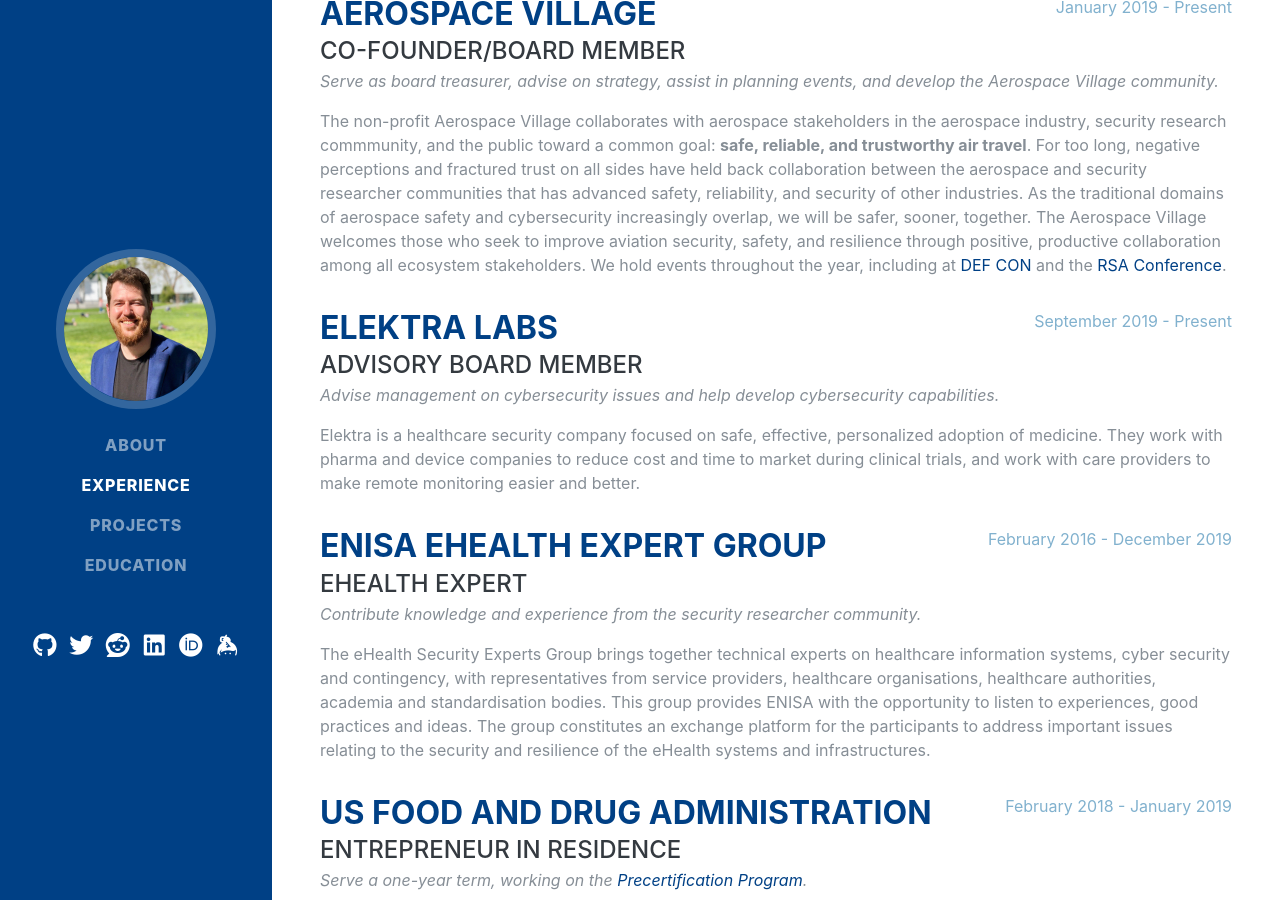
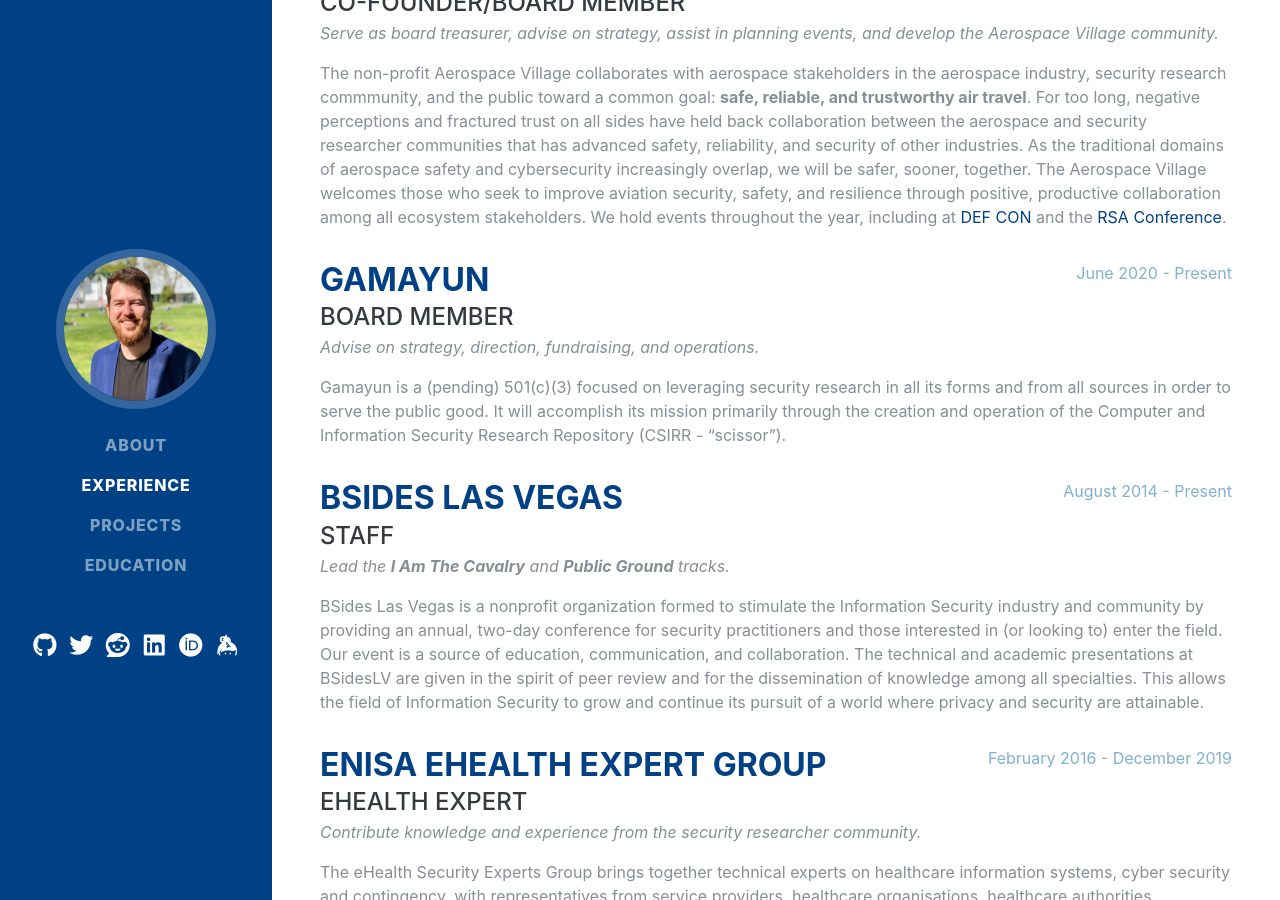
Before and after one commit to beauwoods/beauwoods.github.io, a Jekyll site: the page built from index.md, in a window 1280 px wide and 900 px high, scrolled down 2743 px. Built offline with Jekyll 4.4.1, drawn with Linux system fonts in a browser that asks for light colours; nearby versions of some CDN libraries; some web fonts are replaced; some of the changed text lies outside the part shown.

Commit message:
Update experience.yml
Add Gamayun
Rearrange experience

```diff
--- a/_data/experience.yml
+++ b/_data/experience.yml
@@ -14,14 +14,6 @@
   description: | # this will include new lines to allow paragraphs
     Dependance on connected technology is increasing faster than our ability to safeguard ourselves, in areas impacting human life, public safety, and (inter)national and economic security. *Where bits and bytes meet flesh and blood.* I Am The Cavalry is a global grassroots organization, working to ensure that connected technologies are worthy of the trust we place in them. Focused on healthcare, transportation, public infrastructure, and home IoT. Safer, sooner, together.
 
-- organization: BSides Las Vegas
-  link:        https://bsideslv.org
-  job_title:   Staff
-  dates:       August 2014 - Present
-  role_brief:  Lead the <b>I Am The Cavalry</b> and <b>Public Ground</b> tracks.
-  description: | # this will include new lines to allow paragraphs
-    BSides Las Vegas is a nonprofit organization formed to stimulate the Information Security industry and community by providing an annual, two-day conference for security practitioners and those interested in (or looking to) enter the field. Our event is a source of education, communication, and collaboration. The technical and academic presentations at BSidesLV are given in the spirit of peer review and for the dissemination of knowledge among all specialties. This allows the field of Information Security to grow and continue its pursuit of a world where privacy and security are attainable.
-
 - organization: Atlantic Council
   link:        https://atlanticcouncil.org
   job_title:   Deputy Director, Cyber Statecraft Initiative/Cyber Safety Innovation Fellow
@@ -29,6 +21,14 @@
   role_brief:  Inform industry and public policy about the most urgent cyber security issues impacting our world.
   description: | # this will include new lines to allow paragraphs
     The Atlantic Council promotes constructive leadership and engagement in international affairs based on the Atlantic Community’s central role in meeting global challenges. The Council provides an essential forum for navigating the dramatic economic and political changes defining the twenty-first century by informing and galvanizing its uniquely influential network of global leaders. Through the papers we write, the ideas we generate, and the communities we build, the Council shapes policy choices and strategies to create a more secure and prosperous world.
+
+- organization: Elektra Labs
+  link:        https://elektralabs.com
+  job_title:   Advisory Board Member
+  dates:       September 2019 - Present
+  role_brief:  Advise management on cybersecurity issues and help develop cybersecurity capabilities.
+  description: | # this will include new lines to allow paragraphs
+    Elektra is a healthcare security company focused on safe, effective, personalized adoption of medicine. They work with pharma and device companies to reduce cost and time to market during clinical trials, and work with care providers to make remote monitoring easier and better.
 
 - organization: Biohacking Village
   link:        https://villageb.io
@@ -54,13 +54,21 @@
   description: | # this will include new lines to allow paragraphs
     The non-profit Aerospace Village collaborates with aerospace stakeholders in the aerospace industry, security research commmunity, and the public toward a common goal: **safe, reliable, and trustworthy air travel**. For too long, negative perceptions and fractured trust on all sides have held back collaboration between the aerospace and security researcher communities that has advanced safety, reliability, and security of other industries. As the traditional domains of aerospace safety and cybersecurity increasingly overlap, we will be safer, sooner, together. The Aerospace Village welcomes those who seek to improve aviation security, safety, and resilience through positive, productive collaboration among all ecosystem stakeholders. We hold events throughout the year, including at [DEF CON](https://defcon.org) and the [RSA Conference](https://rsaconference.com).
 
-- organization: Elektra Labs
-  link:        https://elektralabs.com
-  job_title:   Advisory Board Member
-  dates:       September 2019 - Present
-  role_brief:  Advise management on cybersecurity issues and help develop cybersecurity capabilities.
+- organization: Gamayun
+  link:        https://gamayun.org
+  job_title:   Board Member
+  dates:       June 2020 - Present
+  role_brief:  Advise on strategy, direction, fundraising, and operations.
   description: | # this will include new lines to allow paragraphs
-    Elektra is a healthcare security company focused on safe, effective, personalized adoption of medicine. They work with pharma and device companies to reduce cost and time to market during clinical trials, and work with care providers to make remote monitoring easier and better.
+    Gamayun is a (pending) 501(c)(3) focused on leveraging security research in all its forms and from all sources in order to serve the public good. It will accomplish its mission primarily through the creation and operation of the Computer and Information Security Research Repository (CSIRR - "scissor").
+
+- organization: BSides Las Vegas
+  link:        https://bsideslv.org
+  job_title:   Staff
+  dates:       August 2014 - Present
+  role_brief:  Lead the <b>I Am The Cavalry</b> and <b>Public Ground</b> tracks.
+  description: | # this will include new lines to allow paragraphs
+    BSides Las Vegas is a nonprofit organization formed to stimulate the Information Security industry and community by providing an annual, two-day conference for security practitioners and those interested in (or looking to) enter the field. Our event is a source of education, communication, and collaboration. The technical and academic presentations at BSidesLV are given in the spirit of peer review and for the dissemination of knowledge among all specialties. This allows the field of Information Security to grow and continue its pursuit of a world where privacy and security are attainable.
 
 - organization: ENISA eHealth Expert Group
   link:        https://resilience.enisa.europa.eu/ehealth-security
```
